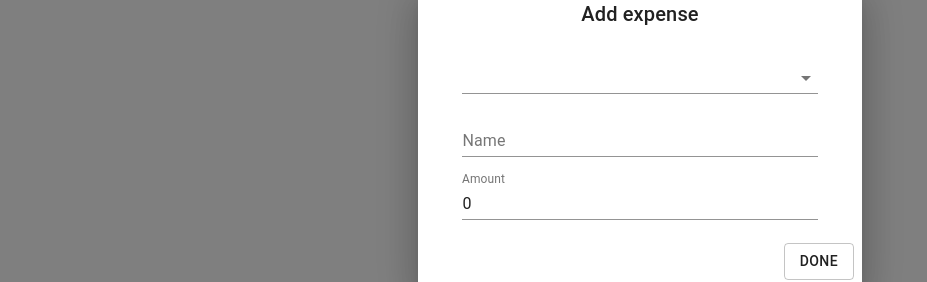
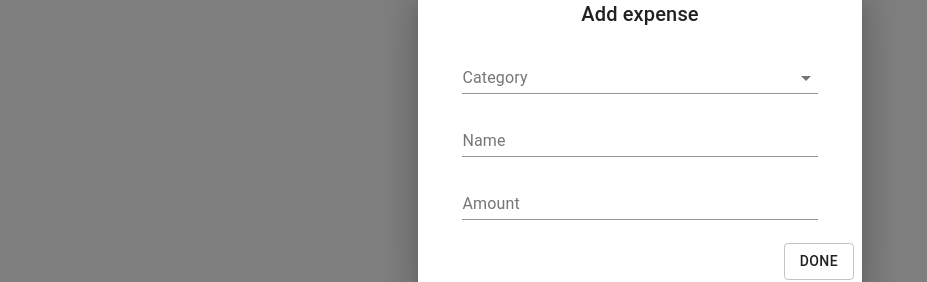
Before and after one commit to LuizaAv/aca-final-project-lge, a React (Create React App) app: page / in a window 1280 px wide. Both pictures are taken after a click on the button "ADD EXPENSE". Shown: the part 265-547 px from the top of the page, without its empty margins (0-927 px from the left). Built offline with nearby package versions, Linux system fonts and the light colour scheme.

Commit message:
fix(AddBudget) fixed select label

```diff
--- a/src/Components/AddBudget/AddBudget.js
+++ b/src/Components/AddBudget/AddBudget.js
@@ -30,7 +30,7 @@ export default function AddBudget() {
   const [type, setType] = useState('');
   const [name, setName] = useState('');
   const [category, setCategory] = React.useState('');
-  const [amount, setAmount] = useState(0);
+  const [amount, setAmount] = useState('');
   const [date, setDate] = useState('');
   const [open, setOpen] = React.useState(false);
 
@@ -94,8 +94,9 @@ export default function AddBudget() {
 
       <Dialog fullWidth maxWidth="xs" open={open} onClose={handleOpen}>
         <DialogTitle className={classes.title}>{`Add ${type}`}</DialogTitle>
+
         <FormControl className={classes.itemSize}>
-          <InputLabel>{category}</InputLabel>
+          <InputLabel>Category</InputLabel>
           <Select value={category} onChange={handleChangeSelect}>
             {state.categories
               .filter((stateCategory) => stateCategory.type === type)
```
